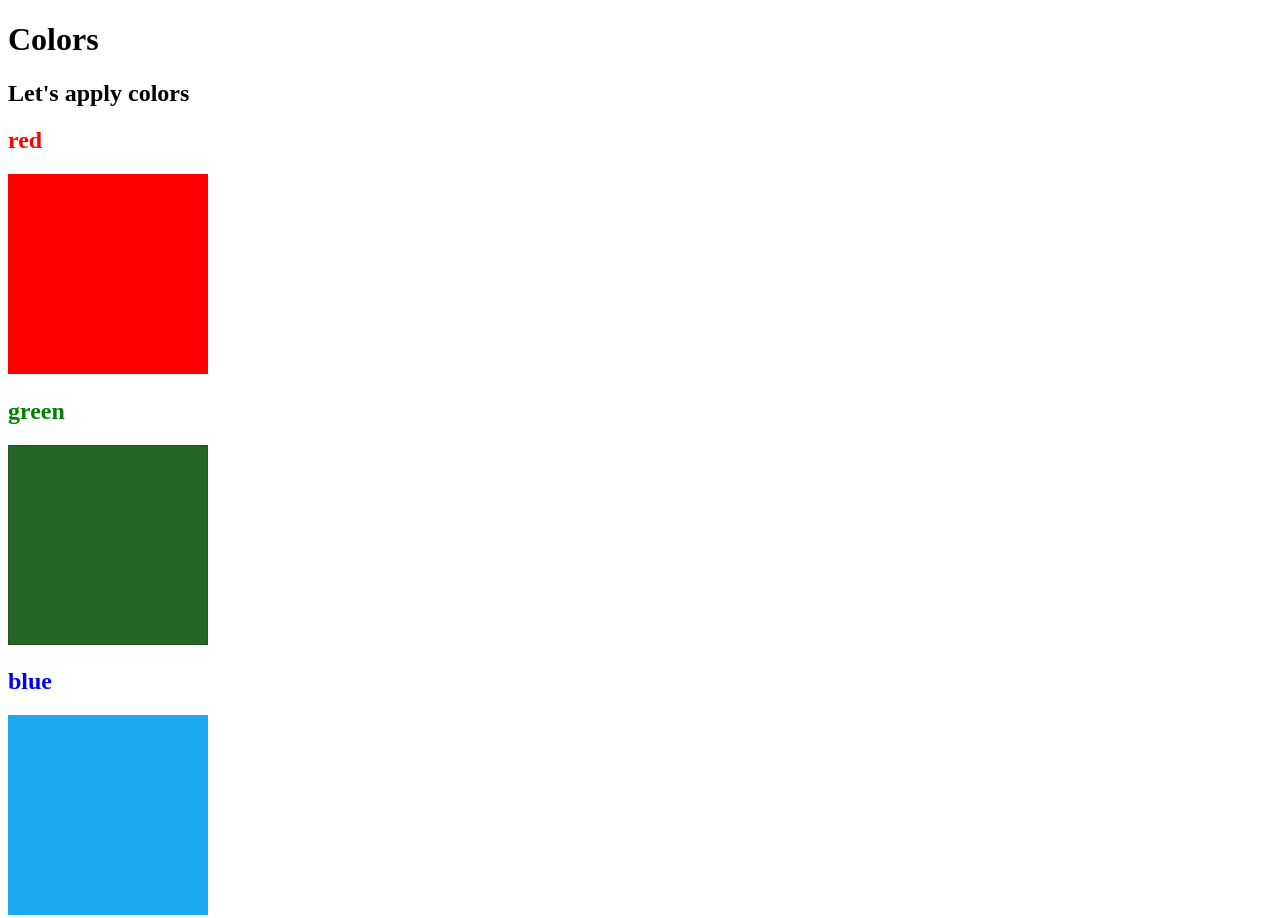
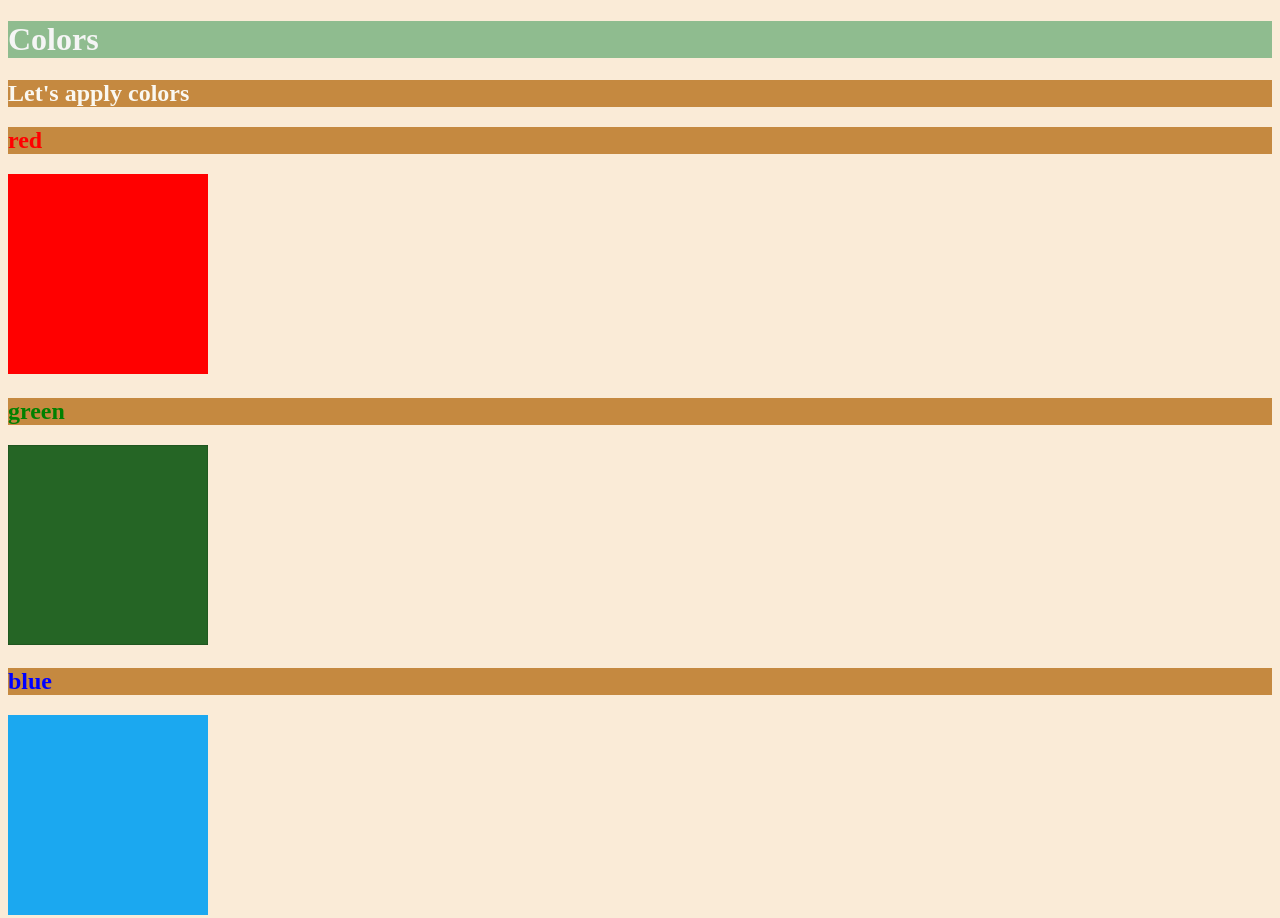
Before and after one commit to jorgelagartera/CSS-Practicing, a plain HTML site: page index.html in a window 1280 px wide. Shown: the top 918 px of the page. Drawn offline with Linux system fonts and the light colour scheme.

Commit message:
background colors

```diff
--- a/styles.css
+++ b/styles.css
@@ -24,3 +24,17 @@ width: 200px;
 #yellow {
     color:yellow
 }
+
+body{
+    background-color: antiquewhite;
+}
+
+h1{
+    color:whitesmoke;
+    background-color: darkseagreen;
+}
+
+h2{
+    color: #FAF8F1;
+    background-color: #C58940;
+}
```
